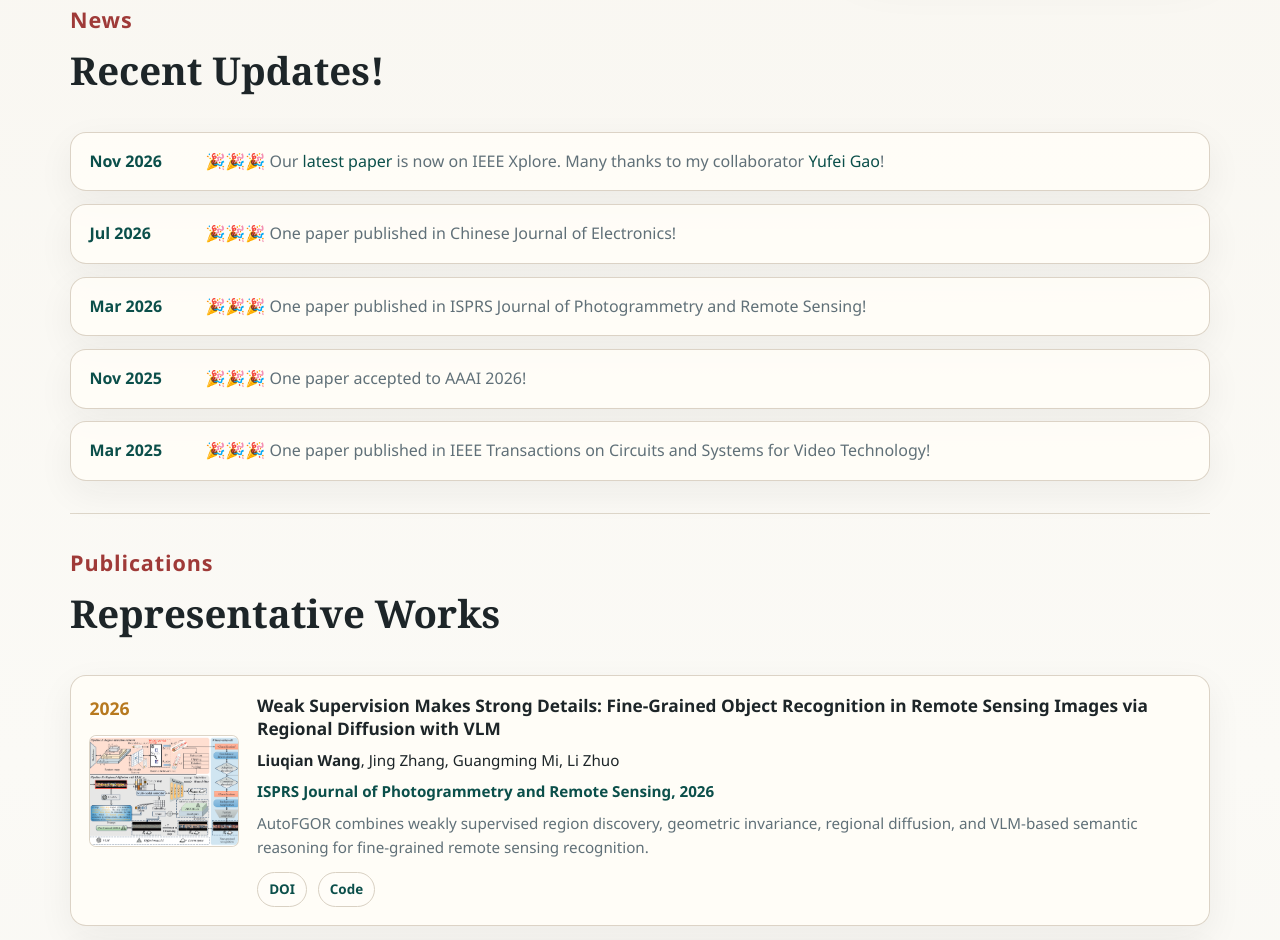
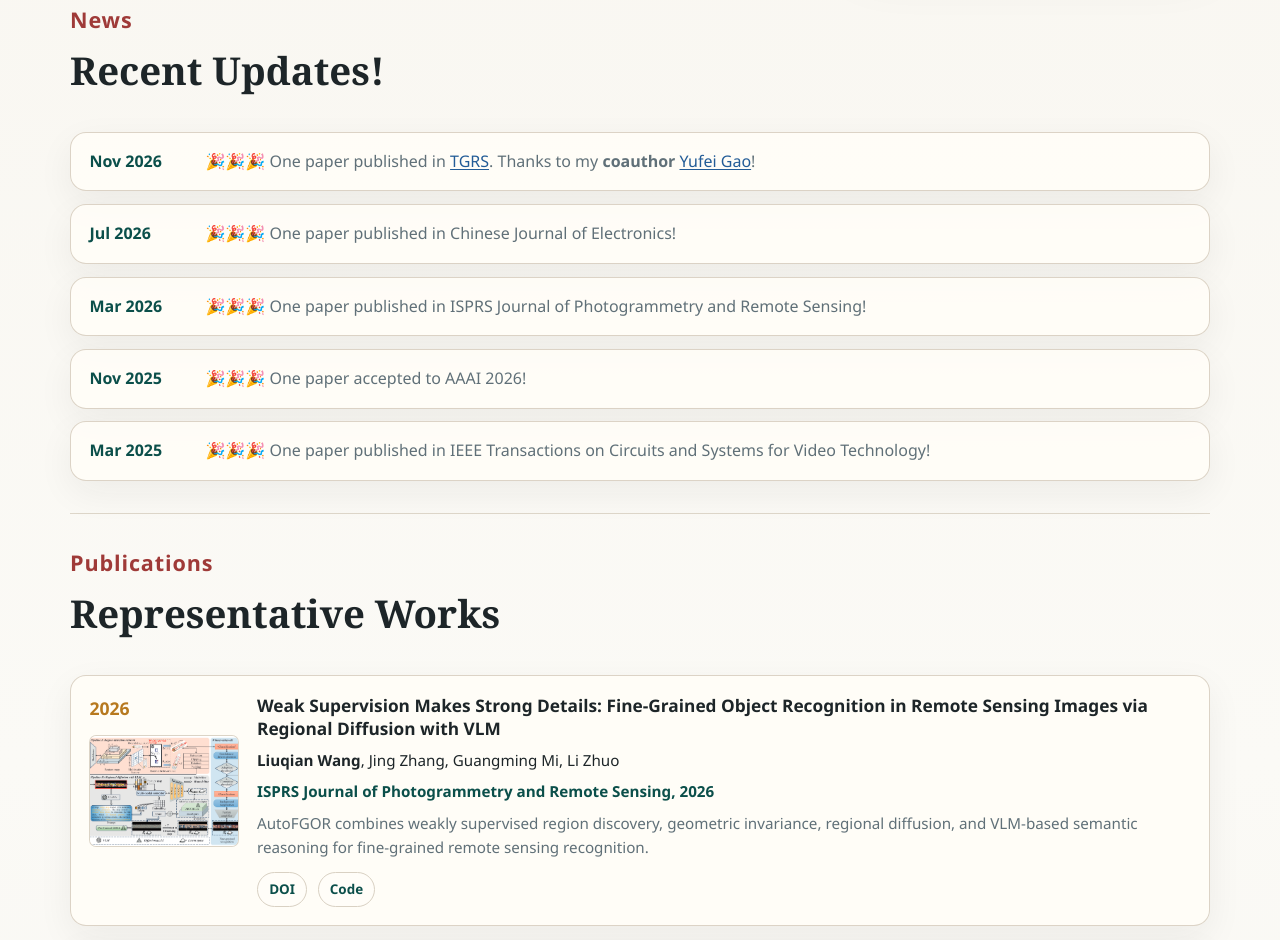
Before and after one commit to Qian-CV/Qian-CV.github.io, a plain HTML site: page index.html in a window 1280 px wide. Shown: the part 918-1858 px from the top of the page. Drawn offline with Linux system fonts and the light colour scheme.

Commit message:
Simplify TGRS news and distinguish news links

```diff
--- a/index.html
+++ b/index.html
@@ -73,7 +73,7 @@
         <div class="timeline">
           <article>
             <time datetime="2026-11">Nov 2026</time>
-            <p>🎉🎉🎉 Our <a href="https://ieeexplore.ieee.org/abstract/document/11733668">latest paper</a> is now on IEEE Xplore. Many thanks to my collaborator <a href="https://scholar.google.com/citations?hl=zh-CN&amp;user=ve4dJFEAAAAJ&amp;view_op=list_works&amp;sortby=pubdate">Yufei Gao</a>!</p>
+            <p>🎉🎉🎉 One paper published in <a href="https://ieeexplore.ieee.org/abstract/document/11733668">TGRS</a>. Thanks to my <strong>coauthor</strong> <a href="https://scholar.google.com/citations?hl=zh-CN&amp;user=ve4dJFEAAAAJ&amp;view_op=list_works&amp;sortby=pubdate">Yufei Gao</a>!</p>
           </article>
           <article>
             <time datetime="2026-07">Jul 2026</time>
--- a/styles.css
+++ b/styles.css
@@ -335,6 +335,12 @@ h1 span {
   font-weight: 800;
 }
 
+.timeline a {
+  color: #235c97;
+  text-decoration: underline;
+  text-underline-offset: 0.15em;
+}
+
 .timeline p {
   margin-bottom: 0;
 }
```
